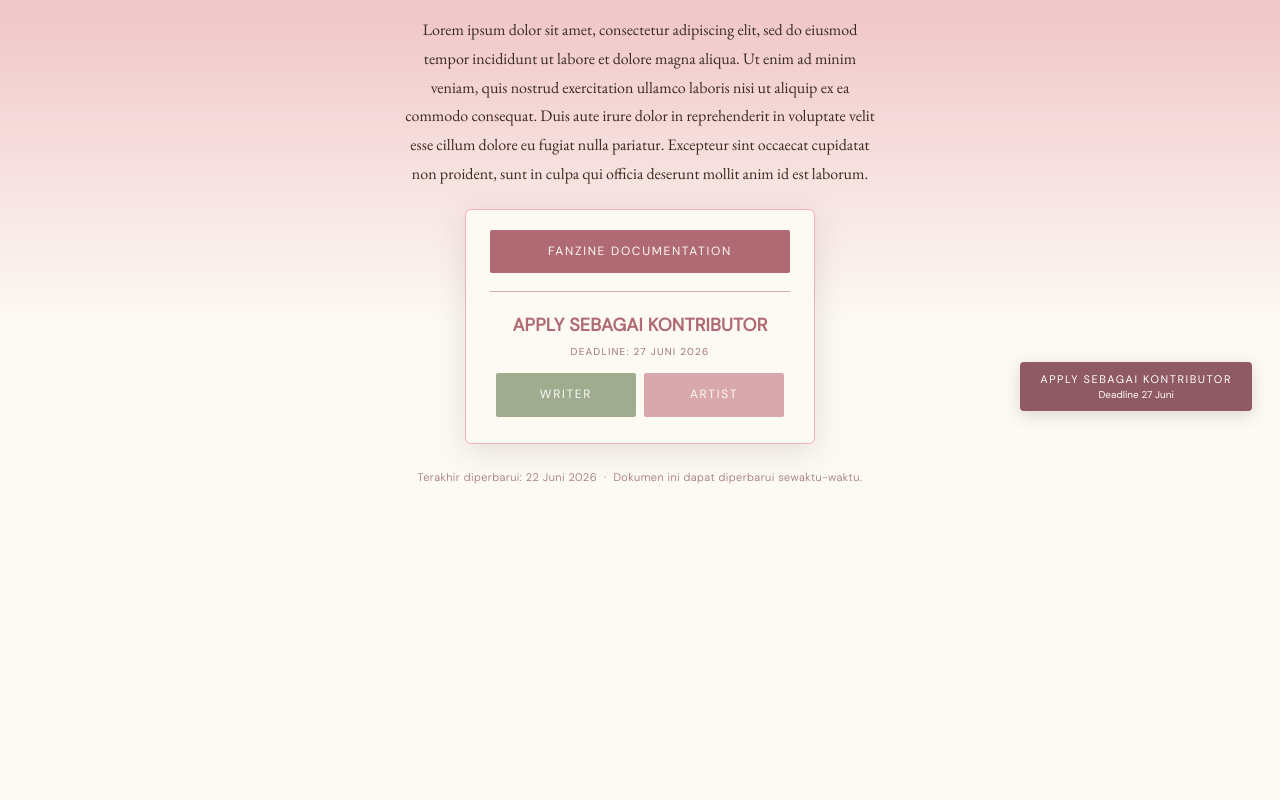
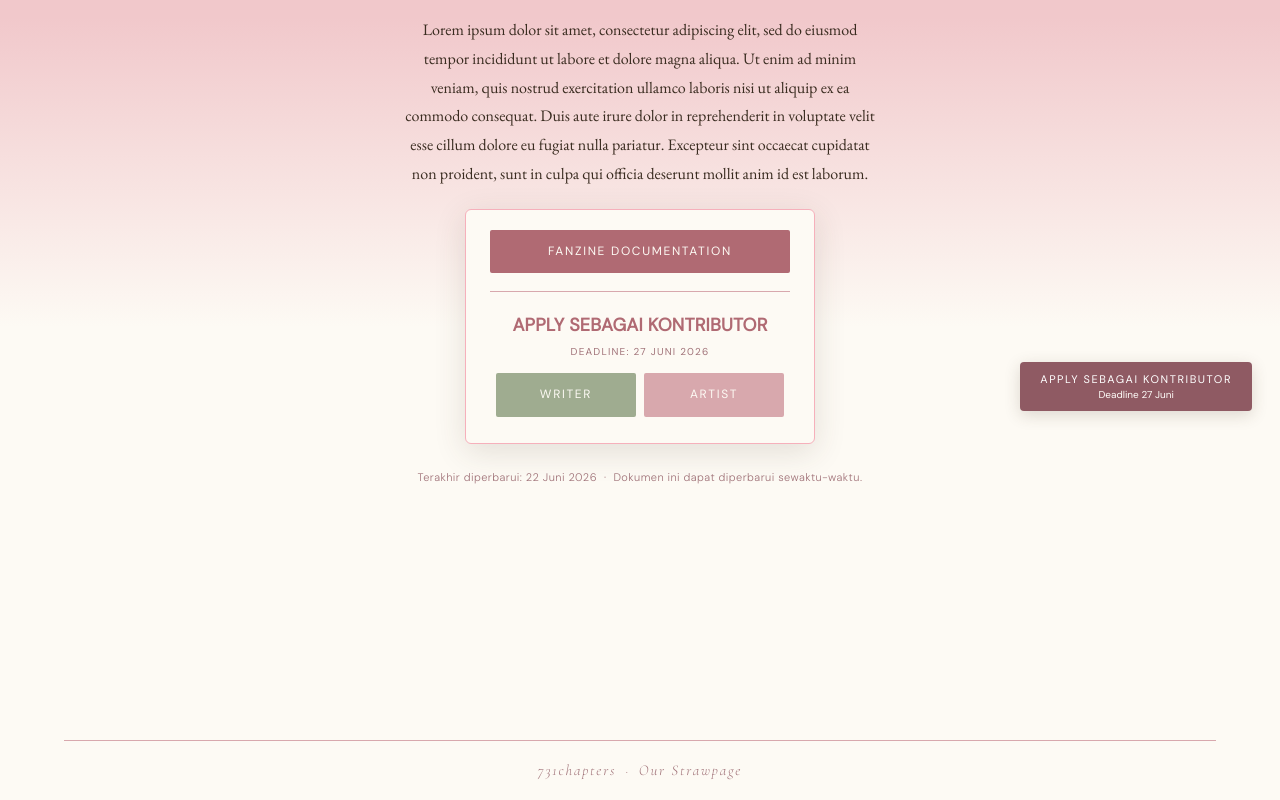
Before and after one commit to 731chapters/731chapter-site, a plain HTML site: page index.html in a window 1280 px wide. Shown: the part 361-1161 px from the top of the page. Before the commit the page ends 1061 px from the top, so only its background shows below. Drawn offline with nearby package versions, Linux system fonts and the light colour scheme; a web font is replaced by a local one.

Commit message:
Update index.html

```diff
--- a/index.html
+++ b/index.html
@@ -657,10 +657,6 @@
 
             </section>
         </div>
-
-        <footer class="footer">
-            <p class="footer-title">731chapters</p>
-        </footer>
     </div>
 
     <!-- FLOATING APPLY BUTTON -->
@@ -684,7 +680,13 @@
                 target="_blank" class="fab-apply-btn fab-artist">Artist</a>
         </div>
     </div>
-
+    <footer class="footer">
+        <p class="footer-title">
+            <a href="https://x.com/731chapters">731chapters</a>
+            &nbsp;·&nbsp;
+            <a href="https://731chapters.straw.page/">Our Strawpage</a>
+        </p>
+    </footer>
     <script src="script.js"></script>
 </body>
 
```
